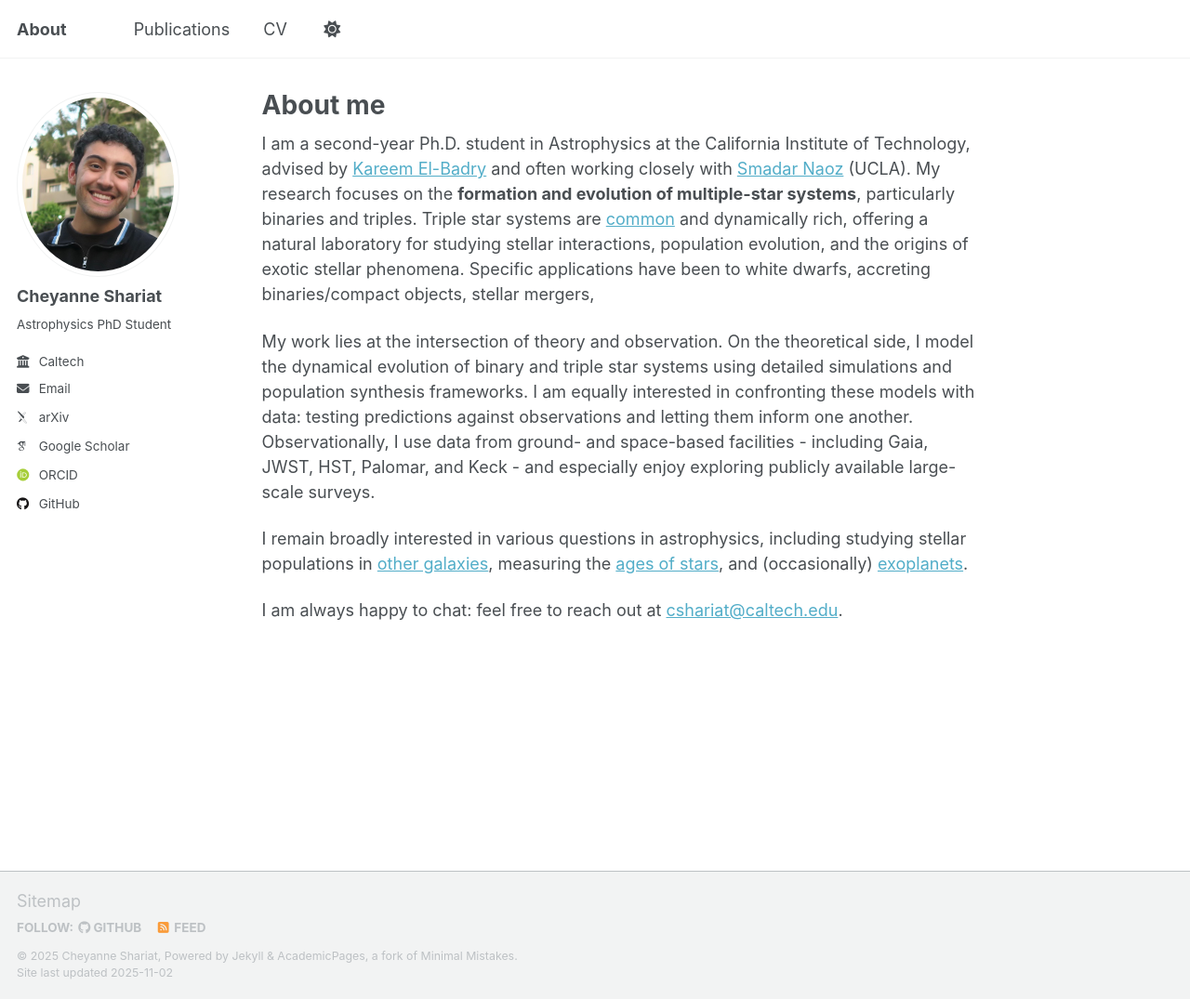
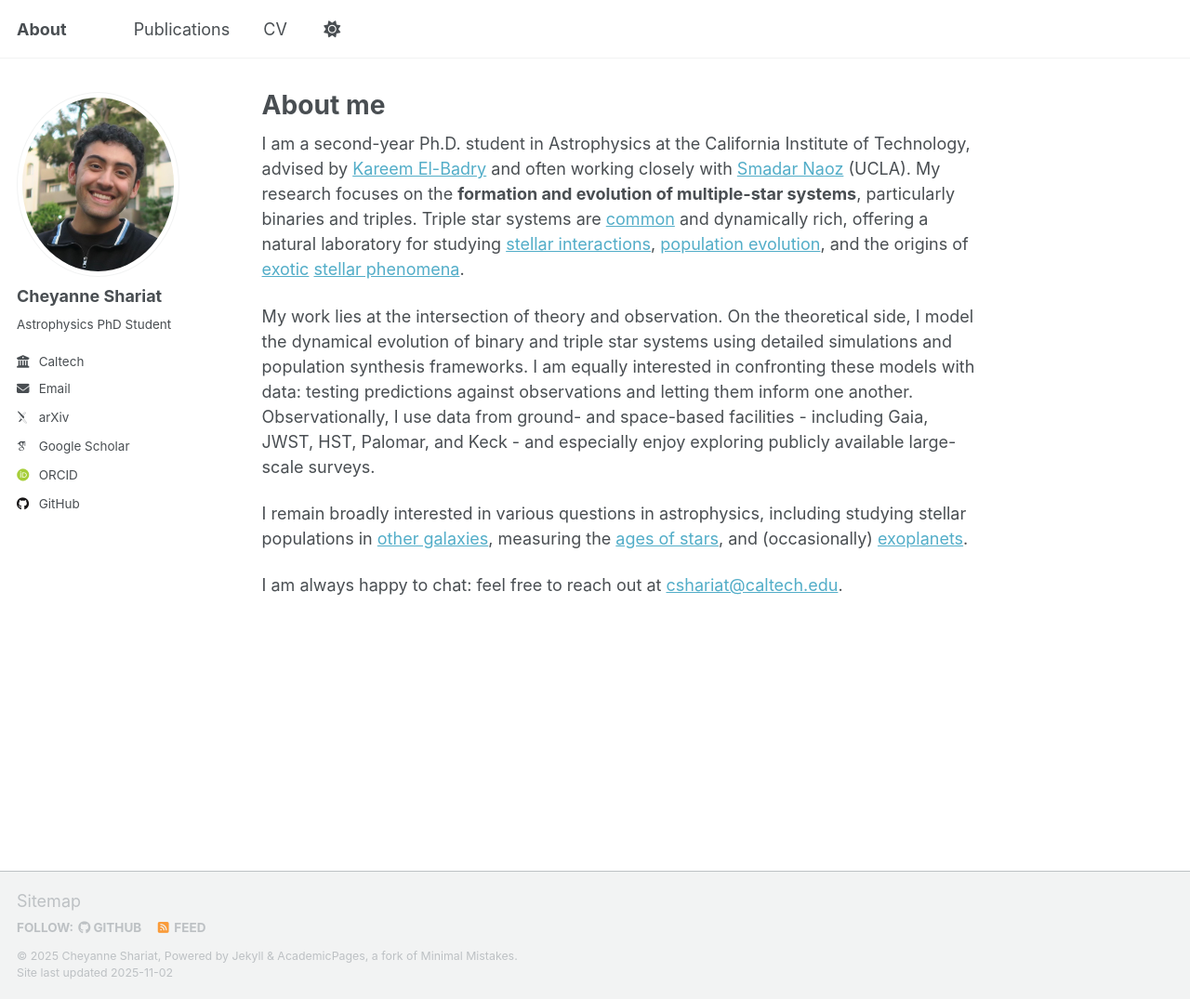
Before and after one commit to cheyanneshariat/cheyanneshariat.github.io, a Jekyll site: the page built from _pages/about.md, in a window 1280 px wide and 1075 px high. Shown: the whole window at 93% size. Built offline with Jekyll 4.4.1, drawn with Linux system fonts in a browser that asks for light colours; some web fonts are replaced; a script that is not in the unit is left out.

Commit message:
Update research focus with links to stellar phenomena
Enhanced research description with additional links to relevant studies.

```diff
--- a/_pages/about.md
+++ b/_pages/about.md
@@ -8,7 +8,7 @@ redirect_from:
 ---
 
 I am a second-year Ph.D. student in Astrophysics at the California Institute of Technology, advised by [Kareem El-Badry](https://kareemelbadry.github.io/) and often working closely with [Smadar Naoz](https://snaoz.astro.ucla.edu/) (UCLA).
-My research focuses on the **formation and evolution of multiple-star systems**, particularly binaries and triples. Triple star systems are [common](https://ui.adsabs.harvard.edu/abs/2025PASP..137i4201S/abstract) and dynamically rich, offering a natural laboratory for studying stellar interactions, population evolution, and the origins of exotic stellar phenomena. Specific applications have been to white dwarfs, accreting binaries/compact objects, stellar mergers,
+My research focuses on the **formation and evolution of multiple-star systems**, particularly binaries and triples. Triple star systems are [common](https://ui.adsabs.harvard.edu/abs/2025PASP..137i4201S/abstract) and dynamically rich, offering a natural laboratory for studying [stellar interactions](https://ui.adsabs.harvard.edu/abs/2025ApJ...978...47S/abstract), [population evolution](https://ui.adsabs.harvard.edu/abs/2023ApJ...955L..14S/abstract), and the origins of [exotic](https://ui.adsabs.harvard.edu/abs/2025ApJ...983..115S/abstract) [stellar phenomena](https://ui.adsabs.harvard.edu/abs/2025PASP..137g4201S/abstract).
 
 My work lies at the intersection of theory and observation. On the theoretical side, I model the dynamical evolution of binary and triple star systems using detailed simulations and population synthesis frameworks. I am equally interested in confronting these models with data: testing predictions against observations and letting them inform one another. Observationally, I use data from ground- and space-based facilities - including Gaia, JWST, HST, Palomar, and Keck - and especially enjoy exploring publicly available large-scale surveys.
 
```
